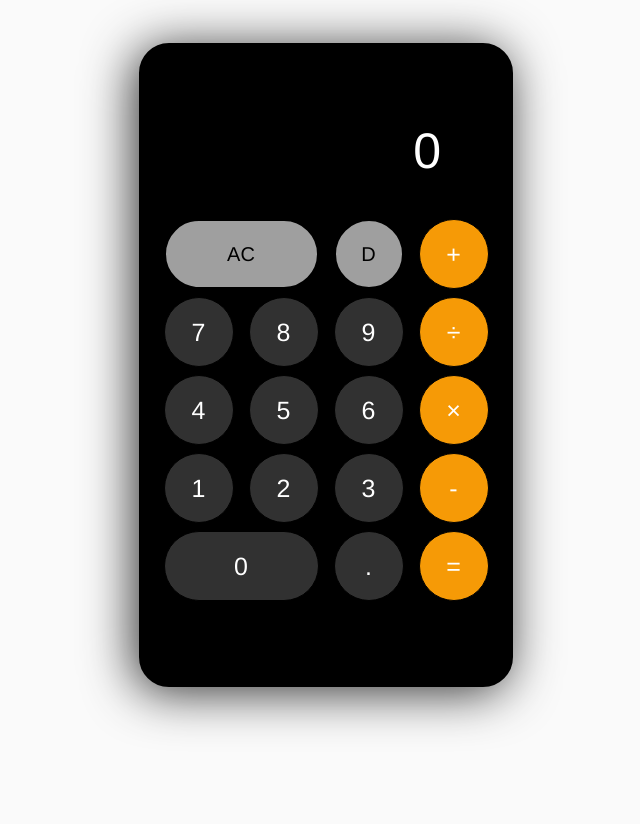
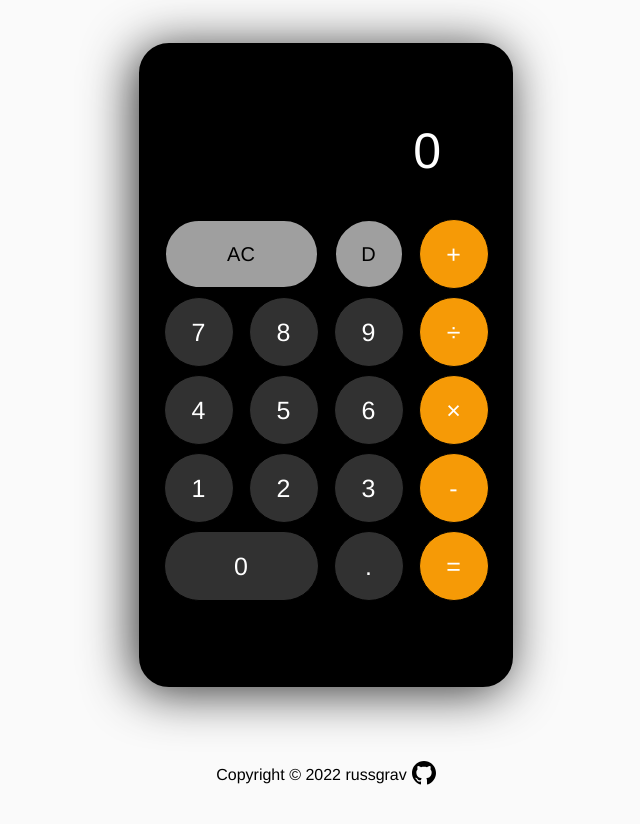
Before and after one commit to russgrav/calculator, a plain HTML site: page index.html in a window 1280 px wide. Shown: the whole page, without its empty margins (314-954 px from the left). After the commit the page ends 800 px from the top, so only its background shows below. Drawn offline with Linux system fonts and the light colour scheme.

Commit message:
Add copyright message to footer

```diff
--- a/index.html
+++ b/index.html
@@ -37,5 +37,9 @@
       </div>
     </div>
   </main>
+  <div class="footer">
+    <p>Copyright © 2022 russgrav</p>
+    <a href="https://github.com/russgrav"><img src='iconmonstr-github-1.svg'></a>
+  </div>
 </body>
 </html>
--- a/styles.css
+++ b/styles.css
@@ -1,6 +1,6 @@
 * {
   font-family: Helvetica;
-  color: white;
+
 }
 
 body {
@@ -9,6 +9,10 @@ body {
   margin: 0px;
   padding: 0px;
   background-color: #fafafa;
+  display: flex;
+  flex-direction: column;
+  align-items: center;
+  justify-content: center;
 }
 
 .main {
@@ -47,6 +51,7 @@ body {
   background-color: black;
   border: 2px solid black;
   border-radius: 5px;
+  color: white;
 }
 
 .display-last {
@@ -65,6 +70,7 @@ body {
 }
 
 button {
+  color: white;
   transition-duration: .3s;
   cursor: pointer;
 }
@@ -143,3 +149,10 @@ button {
 #equals:hover {
   background-color: #ffb845;
 }
+
+.footer {
+  display: flex;
+  gap: 5px;
+  margin-top: auto;
+  align-items: center;
+}
```
Also changed, not shown: iconmonstr-github-1.svg (added).
